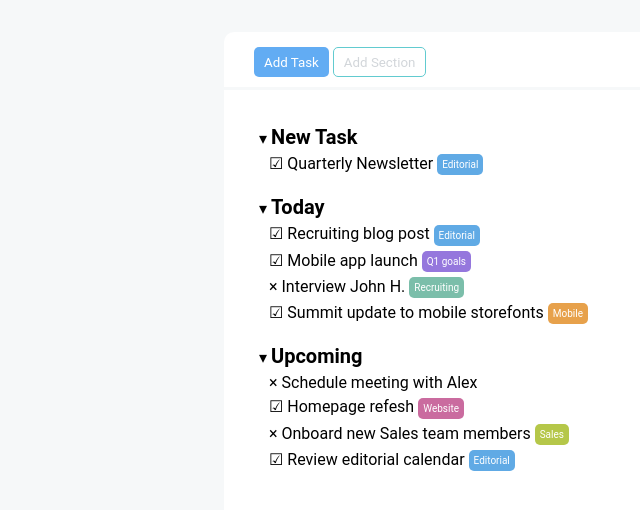
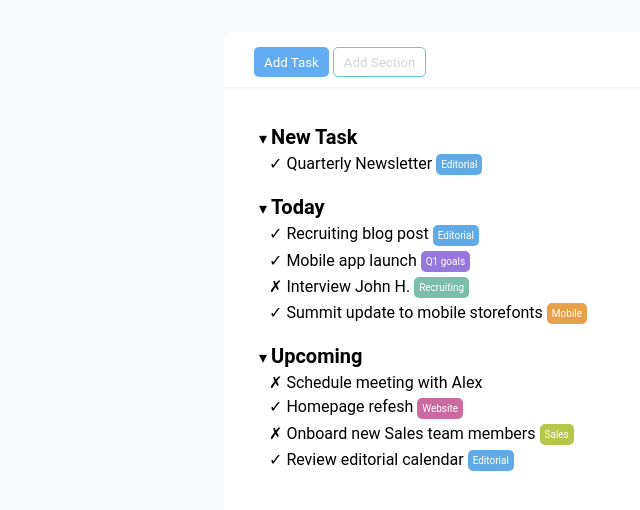
Before and after one commit to alessiotoni/html-css-toboolist, a plain HTML site: page index.html in a window 1280 px wide. Shown: the part 102-612 px from the top of the page, without its empty margins (0-640 px from the left). Drawn offline with Linux system fonts and the light colour scheme.

Commit message:
sostituisce le entity

```diff
--- a/index.html
+++ b/index.html
@@ -28,7 +28,7 @@
                 <dl class="list">
                     <li>&#9662; <span class="title-list">New Task</span>
                         <dl>
-                            <li class="list-item">&#x2611; Quarterly Newsletter
+                            <li class="list-item">&#10003; Quarterly Newsletter
                                 <div id="editorial" class="box">Editorial</div>
                             </li>
                         </dl>
@@ -36,16 +36,16 @@
 
                     <li>&#9662; <span class="title-list">Today</span>
                         <dl>
-                            <li class="list-item">&#x2611; Recruiting blog post
+                            <li class="list-item">&#10003; Recruiting blog post
                                 <div id="editorial" class="box">Editorial</div>
                             </li>
-                            <li class="list-item">&#x2611; Mobile app launch
+                            <li class="list-item">&#10003; Mobile app launch
                                 <div id="q1-goals" class="box">Q1 goals</div>
                             </li>
-                            <li class="list-item">&#215; Interview John H.
+                            <li class="list-item">&#10007; Interview John H.
                                 <div id="recruiting" class="box">Recruiting</div>
                             </li>
-                            <li class="list-item">&#x2611; Summit update to mobile storefonts
+                            <li class="list-item">&#10003; Summit update to mobile storefonts
                                 <div id="mobile" class="box">Mobile</div>
                             </li>
                         </dl>
@@ -53,14 +53,14 @@
 
                     <li>&#9662; <span class="title-list">Upcoming</span>
                         <dl>
-                            <li class="list-item">&#215; Schedule meeting with      Alex</li>
-                            <li class="list-item">&#x2611; Homepage refesh
+                            <li class="list-item">&#10007; Schedule meeting with      Alex</li>
+                            <li class="list-item">&#10003; Homepage refesh
                                 <div id="website" class="box">Website</div>
                             </li>
-                            <li class="list-item">&#215; Onboard new Sales team members
+                            <li class="list-item">&#10007; Onboard new Sales team members
                                 <div id="sales" class="box">Sales</div>
                             </li>
-                            <li class="list-item">&#x2611; Review editorial calendar
+                            <li class="list-item">&#10003; Review editorial calendar
                                 <div id="editorial" class="box">Editorial</div>
                             </li>
                         </dl>
```
